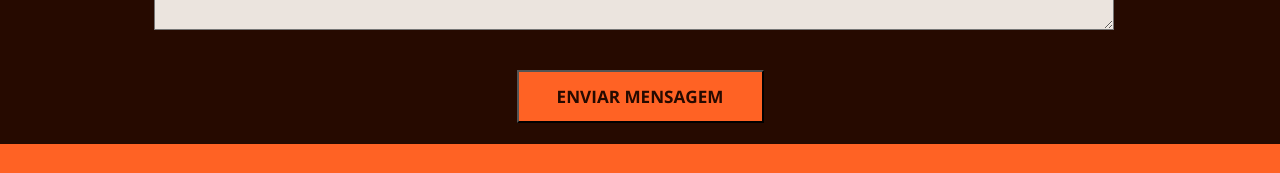
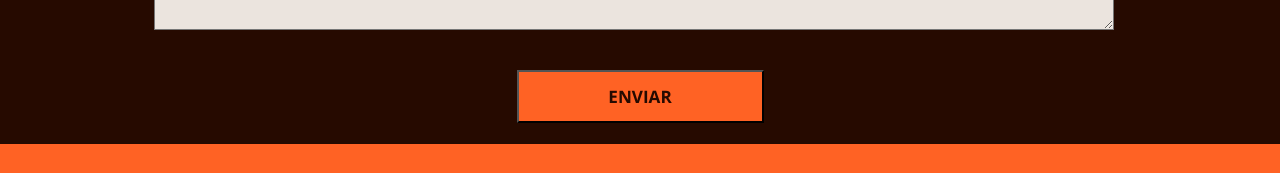
Before and after one commit to DevPBDias/OleMidia-Site, a React (Create React App) app in the folder frontend/: page / in a window 1280 px wide. Shown: the part 3214-3387 px from the top of the page. Built offline with nearby package versions, Linux system fonts and the light colour scheme.

Commit message:
fix: button text

```diff
--- a/frontend/src/components/Contact.jsx
+++ b/frontend/src/components/Contact.jsx
@@ -108,7 +108,7 @@ function Contact() {
           type="submit"
           className="contactBtn"
         >
-          ENVIAR MENSAGEM
+          ENVIAR
         </button>
       </form>
     </section>
```
